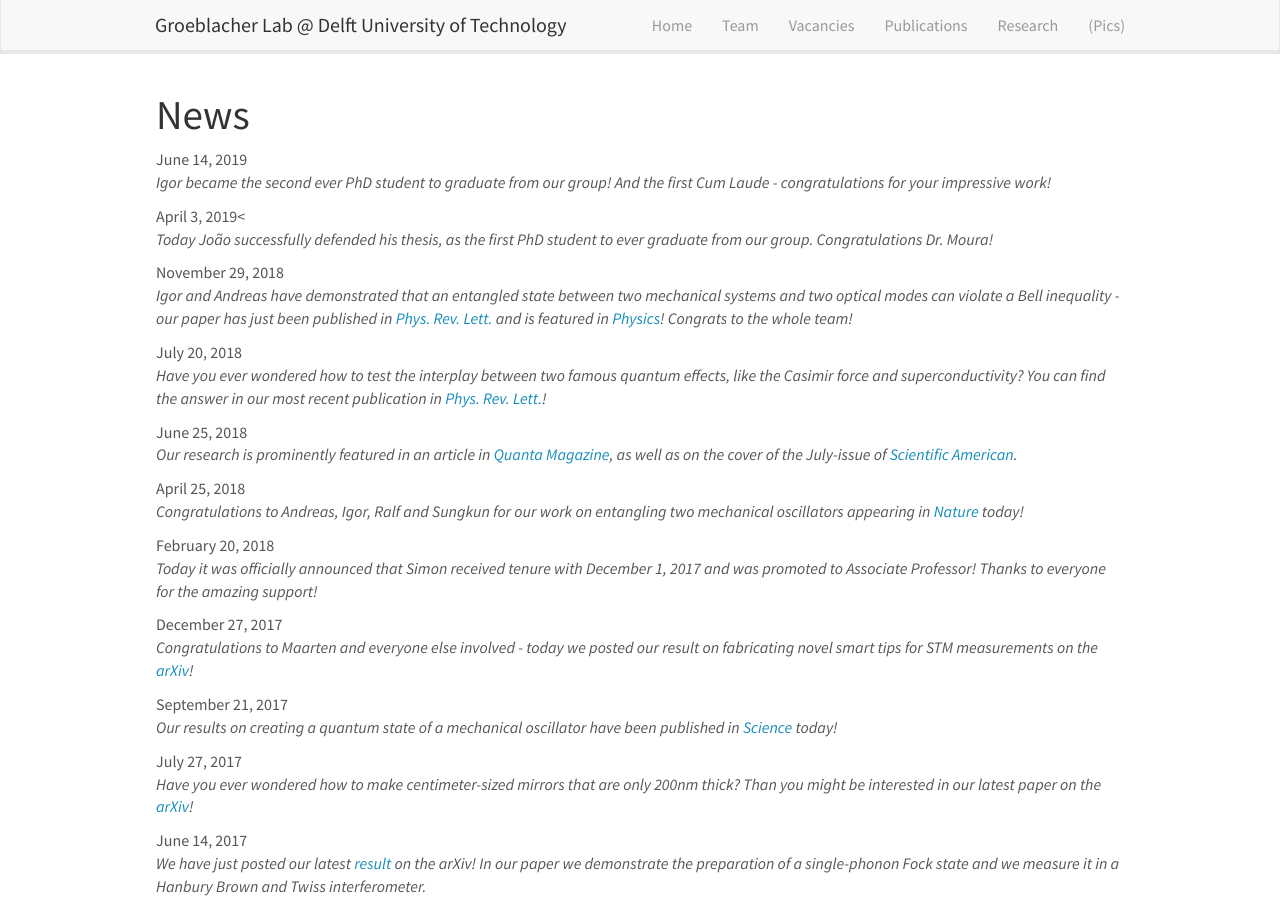
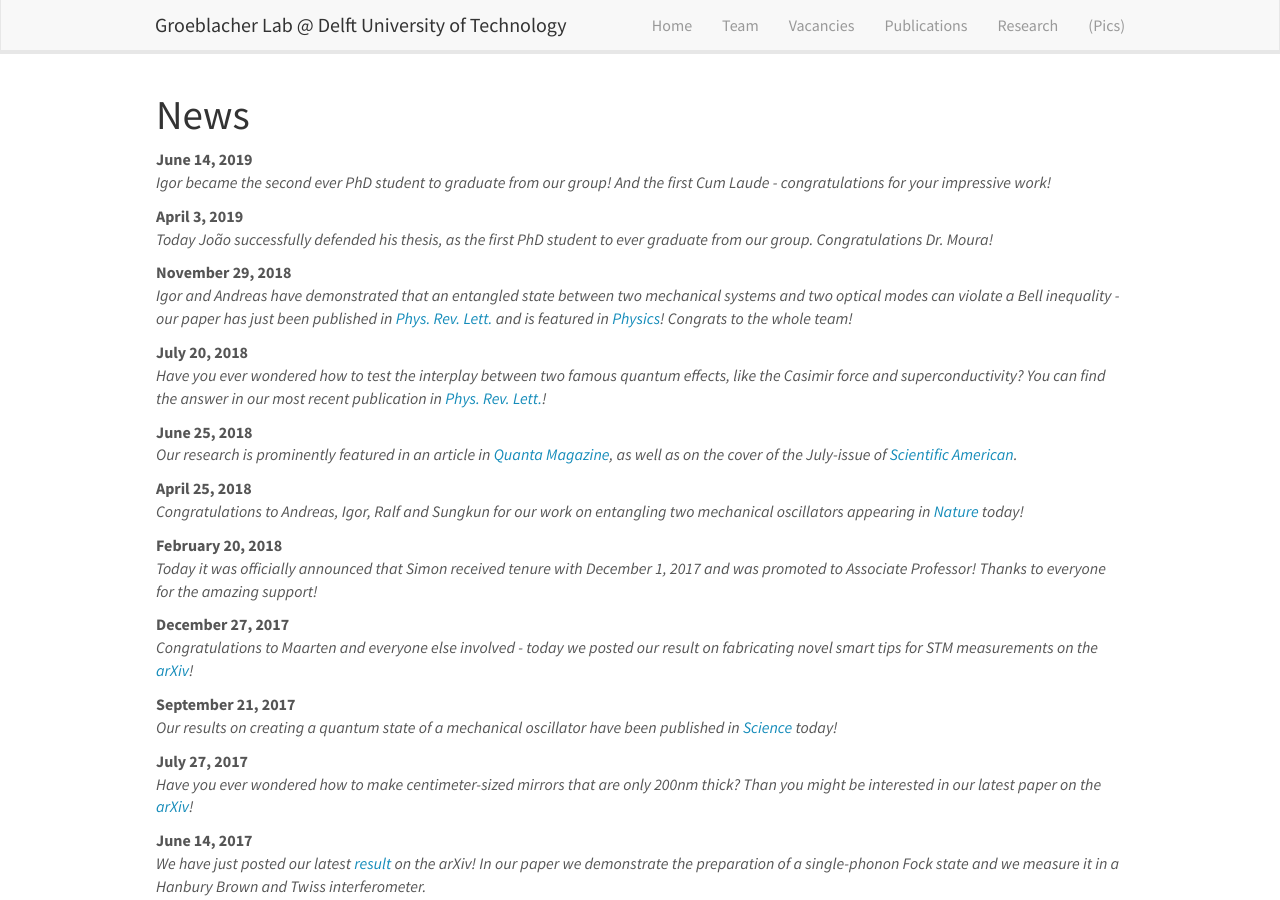
Before and after one commit to sgroeblacher/groeblacherlab, a Jekyll site: the page built from _pages/allnews.md, in a window 1280 px wide and 900 px high. Built offline with Jekyll 4.4.1, drawn with Linux system fonts in a browser that asks for light colours; nearby versions of some CDN libraries.

Commit message:
modified:   _data/news.yml 	modified:   _includes/news.html 	modified:   _pages/allnews.md 	modified:   _site/404.html 	modified:   _site/aboutwebsite.html 	modified:   _site/allnews.html 	modified:   _site/aoa.html 	modified:   _site/index.html 	modified:   _site/pictures/index.html 	modified:   _site/publications/index.html 	modified:   _site/research/index.html 	modified:   _site/team/index.html 	modified:   _site/vacancies.html

```diff
--- a/_data/news.yml
+++ b/_data/news.yml
@@ -1,7 +1,7 @@
 - date: June 14, 2019
   headline: Igor became the second ever PhD student to graduate from our group! And the first <em>Cum Laude</em> - congratulations for your impressive work!
 
-- date: April 3, 2019<
+- date: April 3, 2019
   headline: Today João successfully defended his thesis, as the first PhD student to ever graduate from our group. Congratulations Dr. Moura!
 
 - date: November 29, 2018
--- a/_includes/news.html
+++ b/_includes/news.html
@@ -2,8 +2,8 @@
 <div class="well">
 <h4>News</h4>
 
-{% for article in site.data.news limit:9 %}
-{{ article.date }}
+{% for article in site.data.news limit:5 %}
+<b>{{ article.date }}</b>
 <p>{{ article.headline }}</p>
 {% endfor %}
 
--- a/_pages/allnews.md
+++ b/_pages/allnews.md
@@ -9,6 +9,6 @@
 # News
 
 {% for article in site.data.news %}
-<p>{{ article.date }} <br>
+<p><b>{{ article.date }}</b><br>
 <em>{{ article.headline }}</em></p>
 {% endfor %}
```
Also changed, not shown: 10 other files.
